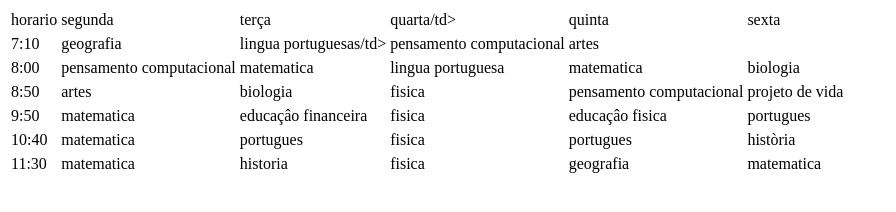
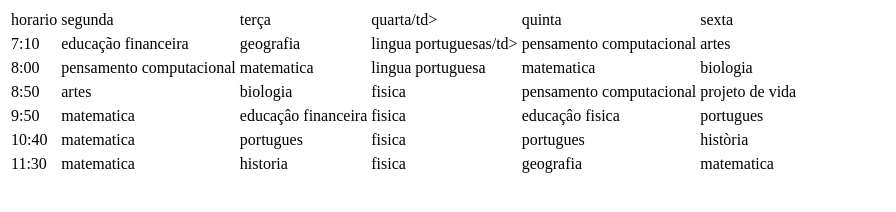
Before and after one commit to elizelto/tabela, a plain HTML site: page index.html in a window 1280 px wide. Shown: the whole page, without its empty margins (0-896 px from the left). Drawn offline with Linux system fonts and the light colour scheme.

Commit message:
Update index.html

```diff
--- a/index.html
+++ b/index.html
@@ -11,7 +11,7 @@
 
    <tr>
   <td>7:10</td>
-  <tdeducação financeira</td>
+  <td>educação financeira</td>
   <td>geografia</td>
   <td>lingua portuguesas/td>
   <td>pensamento computacional</td>
@@ -24,7 +24,7 @@
   <td>matematica</td>
   <td>lingua portuguesa</td>
   <td>matematica</td>
-     <td>biologia</td>
+  <td>biologia</td>
  <tr>
 
 
@@ -34,7 +34,7 @@
   <td>biologia</td>
   <td>fisica</td>
   <td>pensamento computacional</td>
-     <td>projeto de vida</td>
+  <td>projeto de vida</td>
  <tr>
 
  <tr>
@@ -43,7 +43,7 @@
   <td>educaçâo financeira</td>
   <td>fisica</td>
   <td>educaçâo fisica</td>
-     <td>portugues</td>
+  <td>portugues</td>
  <tr>
 
   <tr>
```
